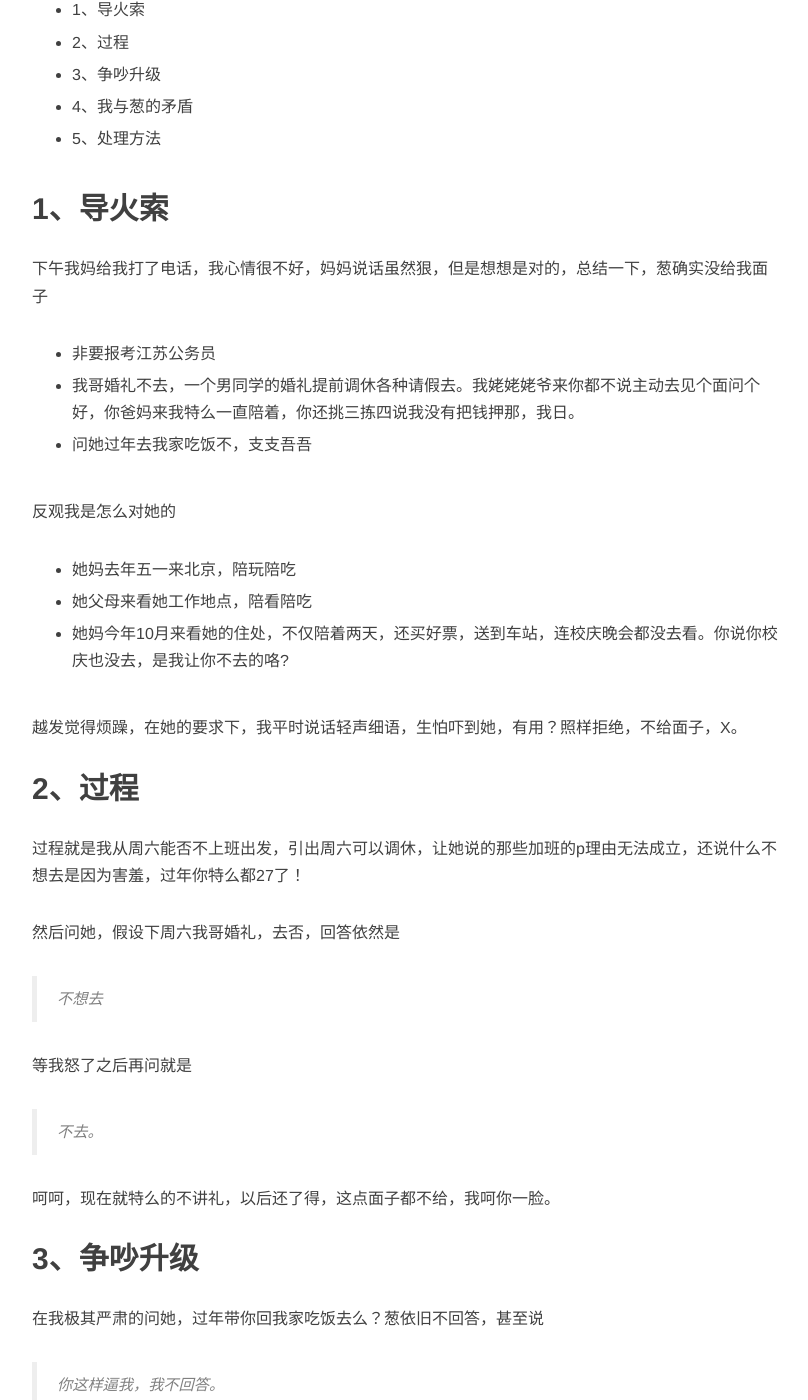
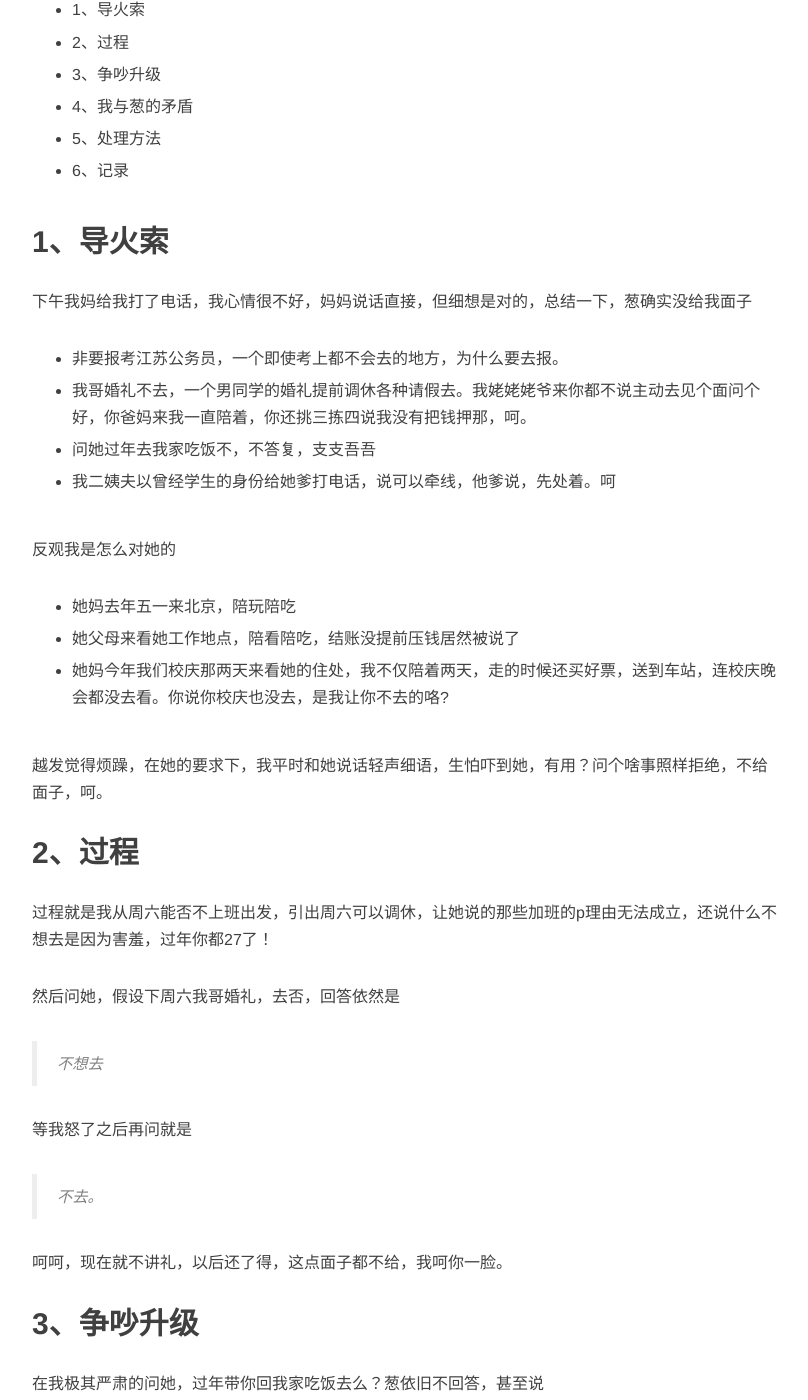
Before and after one commit to xofi/xofi.github.io, a Jekyll site: the page built from _posts/2015-11-20-conflict.md, in a window 1280 px wide and 1400 px high, scrolled down 545 px. Shown: the whole window, without its empty margins (233-1041 px from the left). Built offline with Jekyll 4.4.1, drawn with Linux system fonts in a browser that asks for light colours; nearby versions of some CDN libraries; comment, search, counter and statistics services are not loaded; some of the changed text lies outside the part shown.

Commit message:
modify log 5

```diff
--- a/_posts/2015-11-20-conflict.md
+++ b/_posts/2015-11-20-conflict.md
@@ -20,30 +25,34 @@
 
 * 5、处理方法
 
+* 6、记录
+
 
 ##1、导火索
 
-下午我妈给我打了电话，我心情很不好，妈妈说话虽然狠，但是想想是对的，总结一下，葱确实没给我面子
+下午我妈给我打了电话，我心情很不好，妈妈说话直接，但细想是对的，总结一下，葱确实没给我面子
 
-- 非要报考江苏公务员
+- 非要报考江苏公务员，一个即使考上都不会去的地方，为什么要去报。
 
-- 我哥婚礼不去，一个男同学的婚礼提前调休各种请假去。我姥姥姥爷来你都不说主动去见个面问个好，你爸妈来我特么一直陪着，你还挑三拣四说我没有把钱押那，我日。
+- 我哥婚礼不去，一个男同学的婚礼提前调休各种请假去。我姥姥姥爷来你都不说主动去见个面问个好，你爸妈来我一直陪着，你还挑三拣四说我没有把钱押那，呵。
 
-- 问她过年去我家吃饭不，支支吾吾
+- 问她过年去我家吃饭不，不答复，支支吾吾
+
+- 我二姨夫以曾经学生的身份给她爹打电话，说可以牵线，他爹说，先处着。呵
 
 反观我是怎么对她的
 
 - 她妈去年五一来北京，陪玩陪吃
 
-- 她父母来看她工作地点，陪看陪吃
+- 她父母来看她工作地点，陪看陪吃，结账没提前压钱居然被说了
 
-- 她妈今年10月来看她的住处，不仅陪着两天，还买好票，送到车站，连校庆晚会都没去看。你说你校庆也没去，是我让你不去的咯?
+- 她妈今年我们校庆那两天来看她的住处，我不仅陪着两天，走的时候还买好票，送到车站，连校庆晚会都没去看。你说你校庆也没去，是我让你不去的咯?
 
-越发觉得烦躁，在她的要求下，我平时说话轻声细语，生怕吓到她，有用？照样拒绝，不给面子，X。
+越发觉得烦躁，在她的要求下，我平时和她说话轻声细语，生怕吓到她，有用？问个啥事照样拒绝，不给面子，呵。
 
 ##2、过程
 
-过程就是我从周六能否不上班出发，引出周六可以调休，让她说的那些加班的p理由无法成立，还说什么不想去是因为害羞，过年你特么都27了！
+过程就是我从周六能否不上班出发，引出周六可以调休，让她说的那些加班的p理由无法成立，还说什么不想去是因为害羞，过年你都27了！
 
 然后问她，假设下周六我哥婚礼，去否，回答依然是
 
@@ -53,7 +62,7 @@
 
 > 不去。
 
-呵呵，现在就特么的不讲礼，以后还了得，这点面子都不给，我呵你一脸。
+呵呵，现在就不讲礼，以后还了得，这点面子都不给，我呵你一脸。
 
 ##3、争吵升级
 
@@ -61,17 +70,17 @@
 
 > 你这样逼我，我不回答。
 
-我特么不逼你的时候，你倒是答应啊，给脸不要啊这是。再说，这问题还用想么？！
+我不逼你的时候，你倒是答应啊，给脸不要啊这是。再说，这问题还用想么？！
 
 我说处处为她想，宠得有点过了，她居然问
 
 > 你啥时候宠我了？
 
-我特么义务给你查这个查那个，以前你说车票不会买，这去参加婚礼，你买票这不挺熟练的！操。你真是个小公主啊，爷陪不起。你娘对我不满意，老子对你和你娘都不满意，滚。
+我义务给你查这个查那个，以前你说车票不会买，这去参加婚礼，你买票这不挺熟练的！操。你真是个小公主啊，爷陪不起。你娘对我不满意，我对你和你娘都不满意。
 
-你算老几啊，孟超结婚凭啥第一个通知你，你丫太把自己当根葱了吧。操，你还真特么是葱啊。日。贱婢，自己腆着脸去给被人送钱。别觉得你是女生，我就得让着你，你特么不讲理我让你干p。
+你算老几啊，你同学结婚凭啥第一个通知你，你丫太把自己当根葱了吧。呵，你还真是葱啊。自己腆着脸去给被人送钱，贱。你是小公举啊，我事事得让着你，你不讲理我让你干p。
 
-老子特么的周末你一句过来吃饭吧我就过去了，我推掉了多少次同学聚会，操。
+我的周末你一句过来吃饭吧我就过去了，我推掉了多少次同学聚会，关键菜还难吃。
 
 我撂下一句话
 
@@ -92,22 +101,24 @@
 
 回答“不去”就分手。
 
-回答“去”，很好。
+回答“去”，很好，今后一直这样，不给面子你可以滚了。
 
 我对你的要求
 
-- 给我面子，学会配合我做一些事情
-- 在一些问题上，没有那么多理由
+- 给我面子，做事情配合我
+- 在原则问题上，没那么多理由，能去做就别bb
 - 改掉老是酸别人的毛病，一把我惹毛就说在开玩笑，开个p咧
-- 心里不爽别整个臭脸给我
+- 心里不爽别整个臭脸给我，看见就烦，丑，懂么，丑
 
 对我自己的要求
 
-- 今后给她干所有的事的时候，想好这件事是否迁就了她，是否让自己觉得不爽，直接反馈
+- 今后给她干每件事的时候先问问自己，愿意么？不爽就吐
 
-—干—
+— 干 —
 
-##盘点一下你丫给老子买过啥
+##记录
+
+你给我买过的东西
 
 - 围巾
 - 手套
@@ -119,29 +130,31 @@
 - 凉/棉拖鞋
 - 饼干
 -------------------
-- 3个衬衣，我自己付钱
-- levis的仔裤，我自己付钱
-- 蛋糕，用我给的味多美卡买的
-老子给你买的
+- 3个衬衣，你陪着逛，我自己付钱
+- levis的仔裤，你陪着逛，我自己付钱
+- 我生日那天的蛋糕，用我给的味多美卡买的，对哦，我生日你啥都没送
 
-- 零食&水果N次，每次少则20，多则200，平均一次60，至少10次
+我给你买的
+
+- 零食&水果N次，每次少则20，多则200，平均一次60，至少10次以上，超市购物掏钱就不说了
 - ipad mini2
 - 娃娃
-- 下馆子几乎都是我付钱
-- 自行车
-- 电磁炉
+- 下馆子几乎都是我付钱，唯一一次我说最近一直我付，你倒不乐意了，那臭脸，我都想扇你
+- 自行车，我爸寄过来的
+- 电磁炉，双十一买的，你还说不划算，你自己买啊
 - 火车票（去天津的很多趟，来回的）
 - 回家的车票
+- 羽毛球拍
 
-老子给你干的事情（今后，如果有今后，记录下每一件我给你干的事）
+我给你干的事情（今后，如果有今后，记录下每一件我给你干的事）
 
 - 查秒拍之类的app
 - 陪你妈逛北京
-- 陪你爹妈看你工作的地方，我特么是主动打电话说要去的，本来没我啥事，袁竞提前给我打招呼
+- 陪你爹妈看你工作的地方，我是主动打电话说要去的，本来没我啥事，袁竞提前给我打招呼
 - 你妈来看你住的屋子，我陪了两天，还送到车站
 
 
-你给老子干的事情
+你给我干的事情
 
 - 我姥爷姥娘来，你不说过来看
 - 我哥婚礼，提前告诉你，毛用没有
```
Also changed, not shown: other parts of _posts/2015-11-20-conflict.md (+6 -1 lines).
